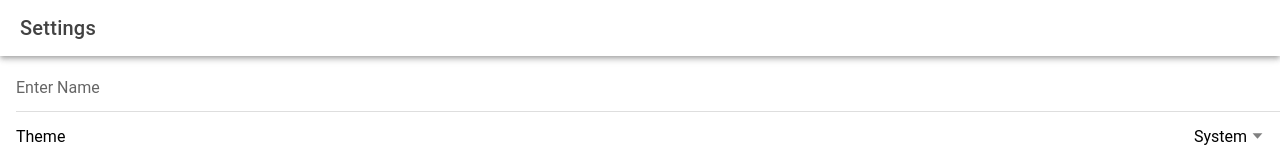
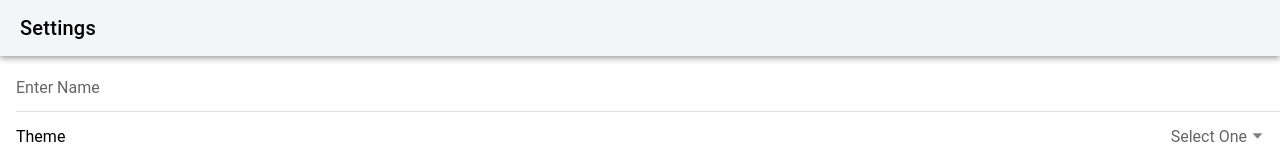
Before and after one commit to Healthy-Habits-project/healthyWatch, a React (Vite) app: page /tab3 in a window 1280 px wide. Shown: the top 160 px of the page. Built offline with nearby package versions, Linux system fonts and the light colour scheme.

Commit message:
Added theme functionality

```diff
--- a/src/App.tsx
+++ b/src/App.tsx
@@ -1,3 +1,4 @@
+import React from 'react';
 import { Redirect, Route } from 'react-router-dom';
 import {
   IonApp,
@@ -38,9 +39,12 @@ import '@ionic/react/css/display.css';
 /* Theme variables */
 import './theme/variables.css';
 
+import { ThemeProvider } from './components/ThemeContext';
+
 setupIonicReact();
 
 const App: React.FC = () => (
+  <ThemeProvider>
     <GlobalCountsProvider>
       <IonApp>
         <IonReactRouter>
@@ -78,6 +82,7 @@ const App: React.FC = () => (
         </IonReactRouter>
       </IonApp>
     </GlobalCountsProvider>
+  </ThemeProvider>
 );
 
 export default App;
--- /dev/null
+++ b/src/components/ThemeContext.tsx
@@ -0,0 +1,32 @@
+// ThemeContext.tsx
+import React, { createContext, useContext, useState, ReactNode } from 'react';
+
+type Theme = 'light' | 'dark' | 'system';
+type ThemeContextType = {
+  theme: Theme;
+  setTheme: (theme: Theme) => void;
+};
+
+const ThemeContext = createContext<ThemeContextType | undefined>(undefined);
+
+type ThemeProviderProps = {
+  children: ReactNode;
+};
+
+export const ThemeProvider: React.FC<ThemeProviderProps> = ({ children }) => {
+  const [theme, setTheme] = useState<Theme>('light');
+
+  return (
+    <ThemeContext.Provider value={{ theme, setTheme }}>
+      {children}
+    </ThemeContext.Provider>
+  );
+};
+
+export const useTheme = () => {
+  const context = useContext(ThemeContext);
+  if (!context) {
+    throw new Error('useTheme must be used within a ThemeProvider');
+  }
+  return context;
+};
--- a/src/pages/Tab3.tsx
+++ b/src/pages/Tab3.tsx
@@ -1,29 +1,40 @@
+// Tab3.tsx
 import React, { useState } from 'react';
-import { IonButton, IonContent, IonGrid, IonHeader, IonInput, IonItem, IonLabel, IonList, IonPage, IonRow, IonSelect, IonSelectOption, IonTitle, IonToolbar } from '@ionic/react';
+import {
+  IonButton,
+  IonContent,
+  IonGrid,
+  IonHeader,
+  IonInput,
+  IonItem,
+  IonLabel,
+  IonList,
+  IonPage,
+  IonRow,
+  IonSelect,
+  IonSelectOption,
+  IonTitle,
+  IonToolbar,
+} from '@ionic/react';
 import './Tab3.css';
 
 const Tab3: React.FC = () => {
   const [name, setName] = useState('');
-  const [theme, setTheme] = useState<'light' | 'dark' | 'system'>('system'); // State for theme selection
 
   const handleSave = () => {
     console.log('LOG: Saving app data, set name to:', name);
-    // Save settings here
   };
 
-  const handleThemeChange = (selectedTheme: 'light' | 'dark' | 'system') => {
-    console.log('LOG: Changing theme to:', selectedTheme);
-    setTheme(selectedTheme);
-    // Implement theme change logic here, for example, by updating a global state or applying a class to the body
+  const handleThemeChange = (selectedTheme: string) => {
+    document.body.classList.remove('ion-color-light', 'ion-color-dark');
+    document.body.classList.add(selectedTheme);
   };
 
   const resetAppData = () => {
-    // Implement reset logic here, such as clearing local storage or resetting global state
     console.log('LOG: Handling reset app data');
   };
 
   const exportAppData = () => {
-    // Implement export logic here, such as exporting data to a file
     console.log('LOG: Handling export app data');
   };
 
@@ -37,14 +48,20 @@ const Tab3: React.FC = () => {
       <IonContent fullscreen>
         <IonList>
           <IonItem>
-            <IonInput placeholder="Enter Name" value={name} onIonChange={e => setName(e.detail.value!)}></IonInput>
+            <IonInput
+              placeholder="Enter Name"
+              value={name}
+              onIonChange={(e) => setName(e.detail.value!)}
+            ></IonInput>
           </IonItem>
           <IonItem>
             <IonLabel>Theme</IonLabel>
-            <IonSelect value={theme} placeholder="Select One" onIonChange={e => handleThemeChange(e.detail.value)}>
-              <IonSelectOption value="light">Light</IonSelectOption>
-              <IonSelectOption value="dark">Dark</IonSelectOption>
-              <IonSelectOption value="system">System</IonSelectOption>
+            <IonSelect
+              placeholder="Select One"
+              onIonChange={(e: CustomEvent) => handleThemeChange(e.detail.value as string)}
+            >
+              <IonSelectOption value="ion-color-light">Light</IonSelectOption>
+              <IonSelectOption value="ion-color-dark">Dark</IonSelectOption>
             </IonSelect>
           </IonItem>
           <IonGrid>
--- a/src/theme/variables.css
+++ b/src/theme/variables.css
@@ -1,241 +1,31 @@
-/* Ionic Variables and Theming. For more info, please see:
-http://ionicframework.com/docs/theming/ */
-
-/** Ionic CSS Variables **/
+/* variables.css */
 :root {
-  /** primary **/
-  --ion-color-primary: #3880ff;
-  --ion-color-primary-rgb: 56, 128, 255;
-  --ion-color-primary-contrast: #ffffff;
-  --ion-color-primary-contrast-rgb: 255, 255, 255;
-  --ion-color-primary-shade: #3171e0;
-  --ion-color-primary-tint: #4c8dff;
-
-  /** secondary **/
-  --ion-color-secondary: #3dc2ff;
-  --ion-color-secondary-rgb: 61, 194, 255;
-  --ion-color-secondary-contrast: #ffffff;
-  --ion-color-secondary-contrast-rgb: 255, 255, 255;
-  --ion-color-secondary-shade: #36abe0;
-  --ion-color-secondary-tint: #50c8ff;
-
-  /** tertiary **/
-  --ion-color-tertiary: #5260ff;
-  --ion-color-tertiary-rgb: 82, 96, 255;
-  --ion-color-tertiary-contrast: #ffffff;
-  --ion-color-tertiary-contrast-rgb: 255, 255, 255;
-  --ion-color-tertiary-shade: #4854e0;
-  --ion-color-tertiary-tint: #6370ff;
-
-  /** success **/
-  --ion-color-success: #2dd36f;
-  --ion-color-success-rgb: 45, 211, 111;
-  --ion-color-success-contrast: #ffffff;
-  --ion-color-success-contrast-rgb: 255, 255, 255;
-  --ion-color-success-shade: #28ba62;
-  --ion-color-success-tint: #42d77d;
-
-  /** warning **/
-  --ion-color-warning: #ffc409;
-  --ion-color-warning-rgb: 255, 196, 9;
-  --ion-color-warning-contrast: #000000;
-  --ion-color-warning-contrast-rgb: 0, 0, 0;
-  --ion-color-warning-shade: #e0ac08;
-  --ion-color-warning-tint: #ffca22;
-
-  /** danger **/
-  --ion-color-danger: #eb445a;
-  --ion-color-danger-rgb: 235, 68, 90;
-  --ion-color-danger-contrast: #ffffff;
-  --ion-color-danger-contrast-rgb: 255, 255, 255;
-  --ion-color-danger-shade: #cf3c4f;
-  --ion-color-danger-tint: #ed576b;
-
-  /** dark **/
-  --ion-color-dark: #222428;
-  --ion-color-dark-rgb: 34, 36, 40;
-  --ion-color-dark-contrast: #ffffff;
-  --ion-color-dark-contrast-rgb: 255, 255, 255;
-  --ion-color-dark-shade: #1e2023;
-  --ion-color-dark-tint: #383a3e;
-
-  /** medium **/
-  --ion-color-medium: #92949c;
-  --ion-color-medium-rgb: 146, 148, 156;
-  --ion-color-medium-contrast: #ffffff;
-  --ion-color-medium-contrast-rgb: 255, 255, 255;
-  --ion-color-medium-shade: #808289;
-  --ion-color-medium-tint: #9d9fa6;
-
-  /** light **/
-  --ion-color-light: #f4f5f8;
-  --ion-color-light-rgb: 244, 245, 248;
-  --ion-color-light-contrast: #000000;
-  --ion-color-light-contrast-rgb: 0, 0, 0;
-  --ion-color-light-shade: #d7d8da;
-  --ion-color-light-tint: #f5f6f9;
+  --ion-background-color: #f4f5f8;
+  --ion-text-color: #000000;
+  --ion-item-background: #ffffff;
 }
 
 @media (prefers-color-scheme: dark) {
-  /*
-   * Dark Colors
-   * -------------------------------------------
-   */
-
-  body {
-    --ion-color-primary: #428cff;
-    --ion-color-primary-rgb: 66, 140, 255;
-    --ion-color-primary-contrast: #ffffff;
-    --ion-color-primary-contrast-rgb: 255, 255, 255;
-    --ion-color-primary-shade: #3a7be0;
-    --ion-color-primary-tint: #5598ff;
-
-    --ion-color-secondary: #50c8ff;
-    --ion-color-secondary-rgb: 80, 200, 255;
-    --ion-color-secondary-contrast: #ffffff;
-    --ion-color-secondary-contrast-rgb: 255, 255, 255;
-    --ion-color-secondary-shade: #46b0e0;
-    --ion-color-secondary-tint: #62ceff;
-
-    --ion-color-tertiary: #6a64ff;
-    --ion-color-tertiary-rgb: 106, 100, 255;
-    --ion-color-tertiary-contrast: #ffffff;
-    --ion-color-tertiary-contrast-rgb: 255, 255, 255;
-    --ion-color-tertiary-shade: #5d58e0;
-    --ion-color-tertiary-tint: #7974ff;
-
-    --ion-color-success: #2fdf75;
-    --ion-color-success-rgb: 47, 223, 117;
-    --ion-color-success-contrast: #000000;
-    --ion-color-success-contrast-rgb: 0, 0, 0;
-    --ion-color-success-shade: #29c467;
-    --ion-color-success-tint: #44e283;
-
-    --ion-color-warning: #ffd534;
-    --ion-color-warning-rgb: 255, 213, 52;
-    --ion-color-warning-contrast: #000000;
-    --ion-color-warning-contrast-rgb: 0, 0, 0;
-    --ion-color-warning-shade: #e0bb2e;
-    --ion-color-warning-tint: #ffd948;
-
-    --ion-color-danger: #ff4961;
-    --ion-color-danger-rgb: 255, 73, 97;
-    --ion-color-danger-contrast: #ffffff;
-    --ion-color-danger-contrast-rgb: 255, 255, 255;
-    --ion-color-danger-shade: #e04055;
-    --ion-color-danger-tint: #ff5b71;
-
-    --ion-color-dark: #f4f5f8;
-    --ion-color-dark-rgb: 244, 245, 248;
-    --ion-color-dark-contrast: #000000;
-    --ion-color-dark-contrast-rgb: 0, 0, 0;
-    --ion-color-dark-shade: #d7d8da;
-    --ion-color-dark-tint: #f5f6f9;
-
-    --ion-color-medium: #989aa2;
-    --ion-color-medium-rgb: 152, 154, 162;
-    --ion-color-medium-contrast: #000000;
-    --ion-color-medium-contrast-rgb: 0, 0, 0;
-    --ion-color-medium-shade: #86888f;
-    --ion-color-medium-tint: #a2a4ab;
-
-    --ion-color-light: #222428;
-    --ion-color-light-rgb: 34, 36, 40;
-    --ion-color-light-contrast: #ffffff;
-    --ion-color-light-contrast-rgb: 255, 255, 255;
-    --ion-color-light-shade: #1e2023;
-    --ion-color-light-tint: #383a3e;
-  }
-
-  /*
-   * iOS Dark Theme
-   * -------------------------------------------
-   */
-
-  .ios body {
-    --ion-background-color: #000000;
-    --ion-background-color-rgb: 0, 0, 0;
-
+  :root {
+    --ion-background-color: #121212;
     --ion-text-color: #ffffff;
-    --ion-text-color-rgb: 255, 255, 255;
-
-    --ion-color-step-50: #0d0d0d;
-    --ion-color-step-100: #1a1a1a;
-    --ion-color-step-150: #262626;
-    --ion-color-step-200: #333333;
-    --ion-color-step-250: #404040;
-    --ion-color-step-300: #4d4d4d;
-    --ion-color-step-350: #595959;
-    --ion-color-step-400: #666666;
-    --ion-color-step-450: #737373;
-    --ion-color-step-500: #808080;
-    --ion-color-step-550: #8c8c8c;
-    --ion-color-step-600: #999999;
-    --ion-color-step-650: #a6a6a6;
-    --ion-color-step-700: #b3b3b3;
-    --ion-color-step-750: #bfbfbf;
-    --ion-color-step-800: #cccccc;
-    --ion-color-step-850: #d9d9d9;
-    --ion-color-step-900: #e6e6e6;
-    --ion-color-step-950: #f2f2f2;
-
-    --ion-item-background: #000000;
-
-    --ion-card-background: #1c1c1d;
-  }
-
-  .ios ion-modal {
-    --ion-background-color: var(--ion-color-step-100);
-    --ion-toolbar-background: var(--ion-color-step-150);
-    --ion-toolbar-border-color: var(--ion-color-step-250);
-  }
-
-  /*
-   * Material Design Dark Theme
-   * -------------------------------------------
-   */
-
-  .md body {
-    --ion-background-color: #121212;
-    --ion-background-color-rgb: 18, 18, 18;
-
-    --ion-text-color: #ffffff;
-    --ion-text-color-rgb: 255, 255, 255;
-
-    --ion-border-color: #222222;
-
-    --ion-color-step-50: #1e1e1e;
-    --ion-color-step-100: #2a2a2a;
-    --ion-color-step-150: #363636;
-    --ion-color-step-200: #414141;
-    --ion-color-step-250: #4d4d4d;
-    --ion-color-step-300: #595959;
-    --ion-color-step-350: #656565;
-    --ion-color-step-400: #717171;
-    --ion-color-step-450: #7d7d7d;
-    --ion-color-step-500: #898989;
-    --ion-color-step-550: #949494;
-    --ion-color-step-600: #a0a0a0;
-    --ion-color-step-650: #acacac;
-    --ion-color-step-700: #b8b8b8;
-    --ion-color-step-750: #c4c4c4;
-    --ion-color-step-800: #d0d0d0;
-    --ion-color-step-850: #dbdbdb;
-    --ion-color-step-900: #e7e7e7;
-    --ion-color-step-950: #f3f3f3;
-
     --ion-item-background: #1e1e1e;
-
-    --ion-toolbar-background: #1f1f1f;
-
-    --ion-tab-bar-background: #1f1f1f;
-
-    --ion-card-background: #1e1e1e;
   }
 }
 
-html {
-  /* For more information on dynamic font scaling, visit the documentation:
-  https://ionicframework.com/docs/layout/dynamic-font-scaling */
-  --ion-dynamic-font: var(--ion-default-dynamic-font);
+body {
+  background-color: var(--ion-background-color);
+  color: var(--ion-text-color);
 }
+
+.ion-color-light {
+  --ion-background-color: #f4f5f8;
+  --ion-text-color: #000000;
+  --ion-item-background: #ffffff;
+}
+
+.ion-color-dark {
+  --ion-background-color: #121212;
+  --ion-text-color: #ffffff;
+  --ion-item-background: #1e1e1e;
+}
```
Lines whose indentation alone changed are shown as unchanged.
